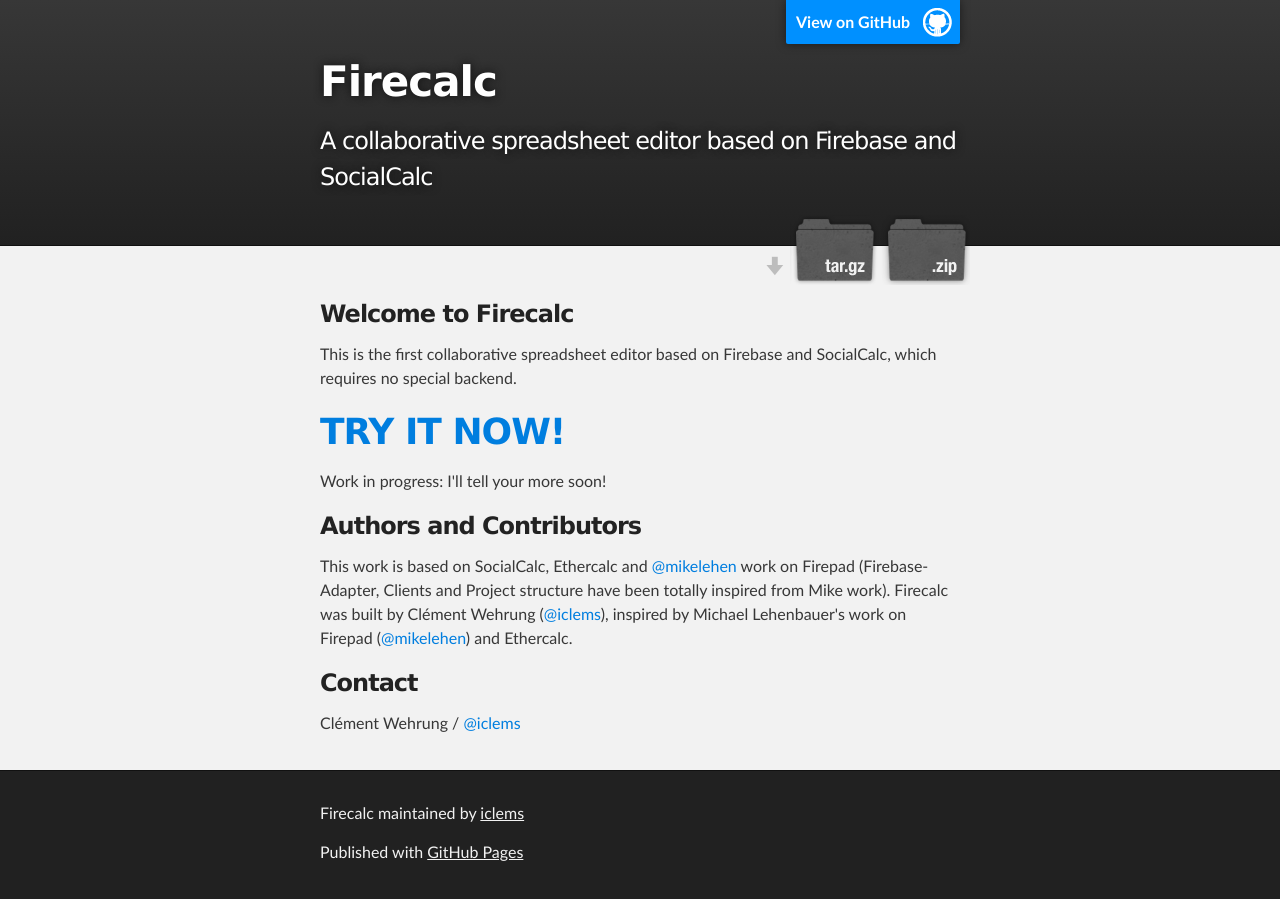
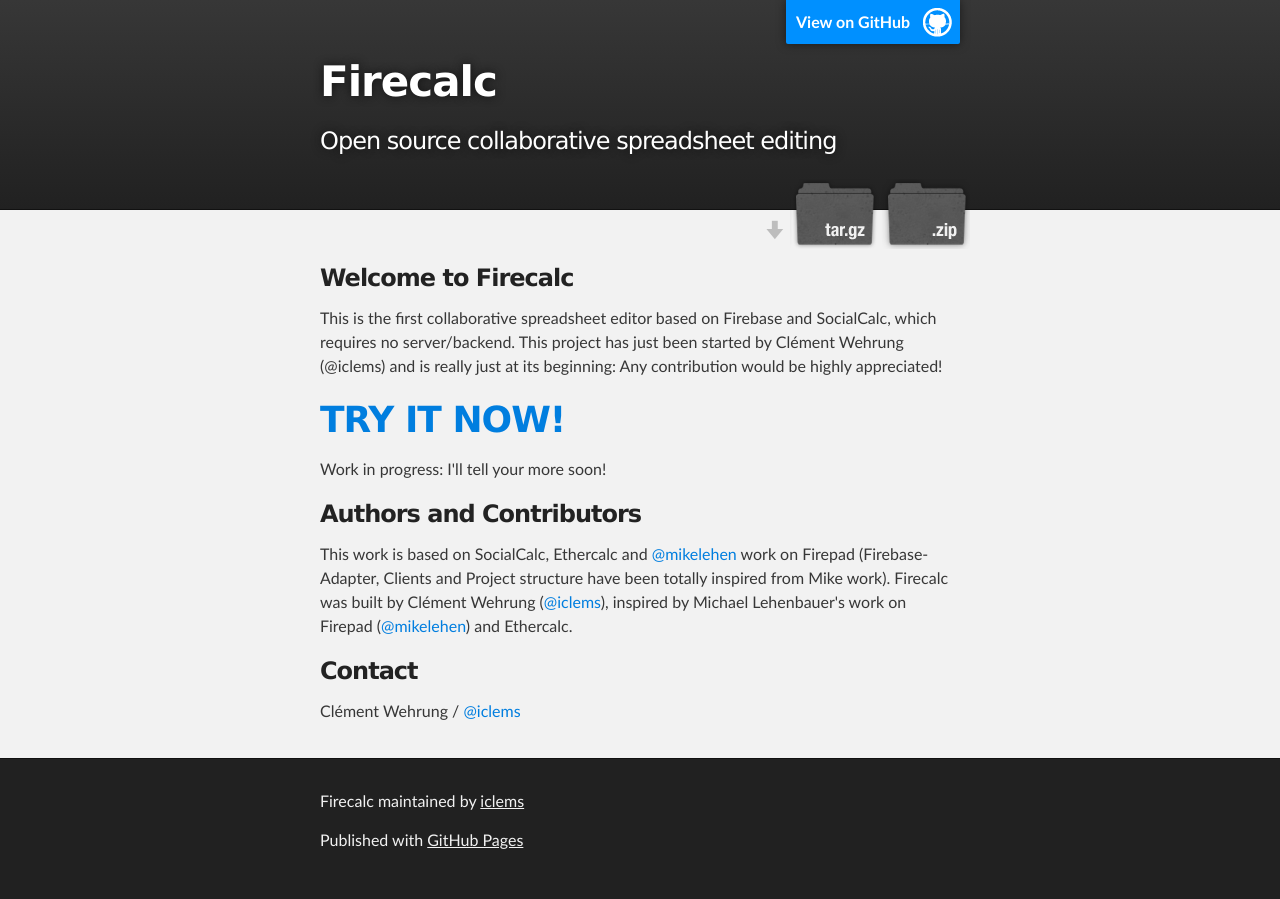
Before and after one commit to iclems/firecalc, a website: page index.html in a window 1280 px wide. Drawn offline with Linux system fonts and the light colour scheme.

Commit message:
Updated home

```diff
--- a/index.html
+++ b/index.html
@@ -19,7 +19,7 @@
           <a id="forkme_banner" href="https://github.com/iclems/firecalc">View on GitHub</a>
 
           <h1 id="project_title">Firecalc</h1>
-          <h2 id="project_tagline">A collaborative spreadsheet editor based on Firebase and SocialCalc</h2>
+          <h2 id="project_tagline">Open source collaborative spreadsheet editing</h2>
 
             <section id="downloads">
               <a class="zip_download_link" href="https://github.com/iclems/firecalc/zipball/master">Download this project as a .zip file</a>
@@ -34,7 +34,7 @@
         <h3>
 <a name="welcome-to-firecalc" class="anchor" href="#welcome-to-firecalc"><span class="octicon octicon-link"></span></a>Welcome to Firecalc</h3>
 
-<p>This is the first collaborative spreadsheet editor based on Firebase and SocialCalc, which requires no special backend.</p>
+<p>This is the first collaborative spreadsheet editor based on Firebase and SocialCalc, which requires no server/backend. This project has just been started by Clément Wehrung (@iclems) and is really just at its beginning: Any contribution would be highly appreciated!</p>
 
 <h1><a href="examples/demo" alt="Try Demo">TRY IT NOW!</a></h1>
 
```
